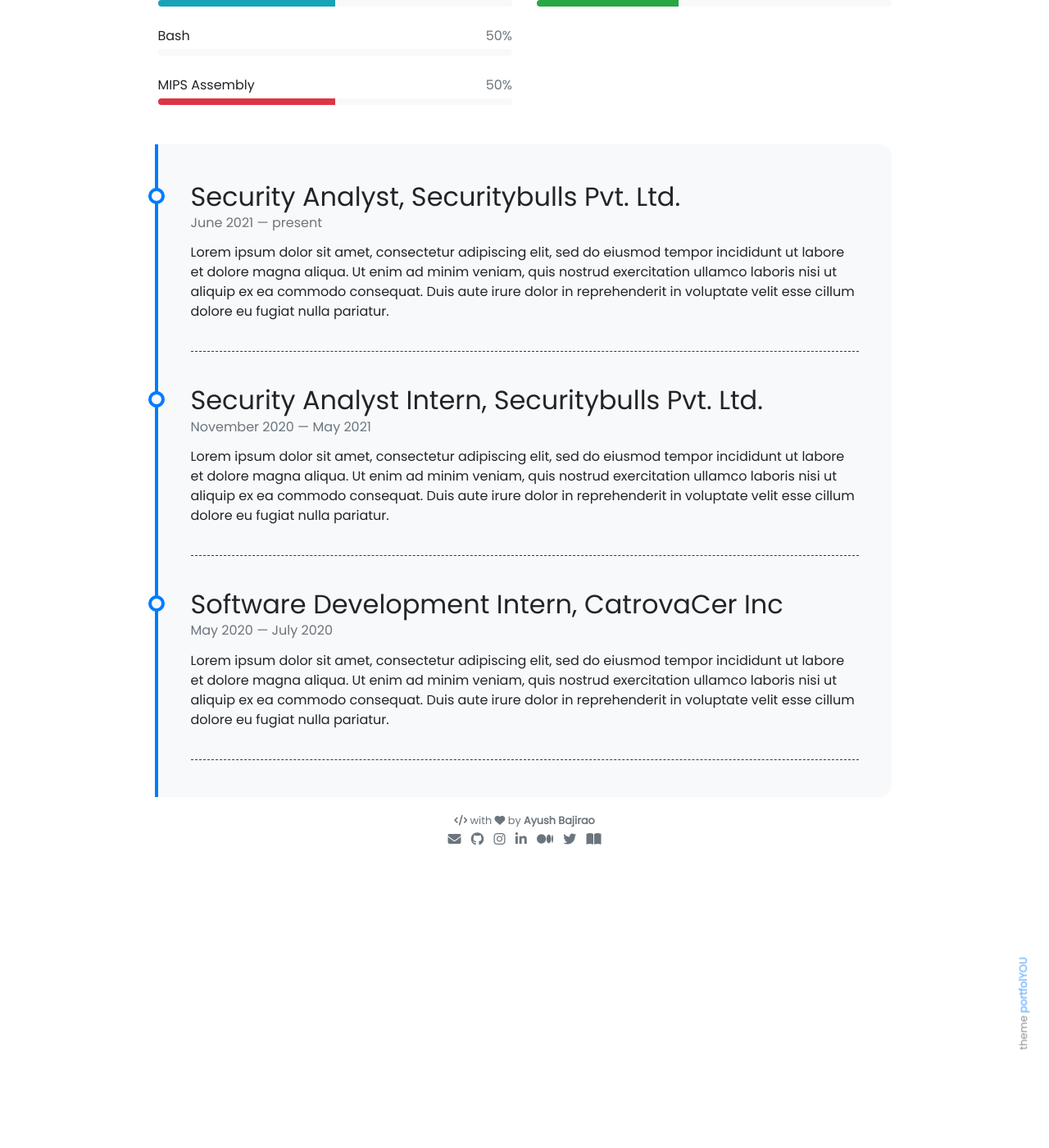
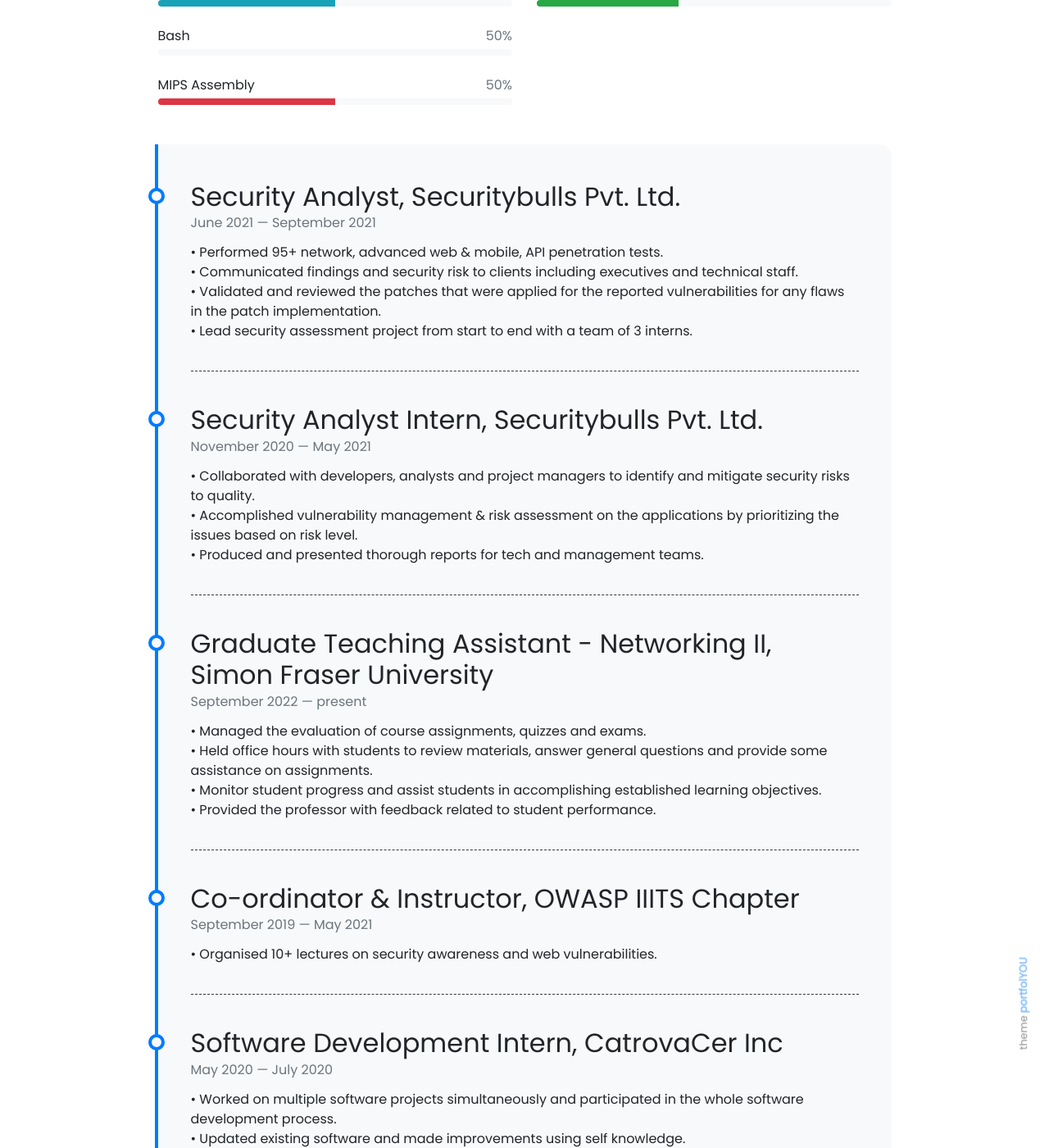
Before and after one commit to johnnydoer/johnnydoer.github.io, a Jekyll site: the page built from pages/about.md, in a window 1280 px wide and 1400 px high, scrolled down 521 px. Shown: the whole window at 82% size. Built offline with Jekyll 4.4.1, drawn with Linux system fonts in a browser that asks for light colours; nearby versions of some CDN libraries; emoji names are drawn with the system emoji font; before the commit the page ends 1573 px from its top, so only the background shows below that; some of the changed text lies outside the part shown.

```diff
--- a/Gemfile
+++ b/Gemfile
@@ -2,3 +2,4 @@ source "https://rubygems.org"
 
 gem "github-pages", group: :jekyll_plugins
 gem 'wdm', '>= 0.1.0' if Gem.win_platform?
+gem 'webrick'
--- a/_config.yml
+++ b/_config.yml
@@ -37,7 +37,7 @@ author:
   instagram         : beingsherlock
 # kaggle            : your_username
   linkedin          : ayushbajirao
-  medium            : your_username
+  medium            : noobhacker.2022
 # soundcloud        : your_username
 # spotify           : your_username
 # stackoverflow     : your_user_id
--- a/_data/timeline.yml
+++ b/_data/timeline.yml
@@ -1,26 +1,34 @@
 - title: Security Analyst, Securitybulls Pvt. Ltd.
   from: June 2021
-  to: present
-  description: Lorem ipsum dolor sit amet, consectetur adipiscing elit,
-               sed do eiusmod tempor incididunt ut labore et dolore magna aliqua.
-               Ut enim ad minim veniam, quis nostrud exercitation ullamco laboris
-               nisi ut aliquip ex ea commodo consequat. Duis aute irure dolor in
-               reprehenderit in voluptate velit esse cillum dolore eu fugiat nulla pariatur.
+  to: September 2021
+  description: • Performed 95+ network, advanced web & mobile, API penetration tests.<br>
+               • Communicated findings and security risk to clients including executives and technical staff.<br>
+               • Validated and reviewed the patches that were applied for the reported vulnerabilities for any flaws in the patch implementation.<br>
+               • Lead security assessment project from start to end with a team of 3 interns.
 
 - title: Security Analyst Intern, Securitybulls Pvt. Ltd.
   from: November 2020
   to: May 2021
-  description: Lorem ipsum dolor sit amet, consectetur adipiscing elit,
-               sed do eiusmod tempor incididunt ut labore et dolore magna aliqua.
-               Ut enim ad minim veniam, quis nostrud exercitation ullamco laboris
-               nisi ut aliquip ex ea commodo consequat. Duis aute irure dolor in
-               reprehenderit in voluptate velit esse cillum dolore eu fugiat nulla pariatur.
+  description: • Collaborated with developers, analysts and project managers to identify and mitigate security risks to quality.<br>
+               • Accomplished vulnerability management & risk assessment on the applications by prioritizing the issues based on risk level.<br>
+               • Produced and presented thorough reports for tech and management teams.
+
+- title: Graduate Teaching Assistant - Networking II, Simon Fraser University
+  from: September 2022
+  to: present
+  description: • Managed the evaluation of course assignments, quizzes and exams.<br>
+               • Held office hours with students to review materials, answer general questions and provide some assistance on assignments.<br>
+               • Monitor student progress and assist students in accomplishing established learning objectives.<br>
+               • Provided the professor with feedback related to student performance.
+
+- title: Co-ordinator & Instructor, OWASP IIITS Chapter
+  from: September 2019
+  to: May 2021
+  description: • Organised 10+ lectures on security awareness and web vulnerabilities.
 
 - title: Software Development Intern, CatrovaCer Inc
   from: May 2020
   to: July 2020
-  description: Lorem ipsum dolor sit amet, consectetur adipiscing elit,
-               sed do eiusmod tempor incididunt ut labore et dolore magna aliqua.
-               Ut enim ad minim veniam, quis nostrud exercitation ullamco laboris
-               nisi ut aliquip ex ea commodo consequat. Duis aute irure dolor in
-               reprehenderit in voluptate velit esse cillum dolore eu fugiat nulla pariatur.
+  description: • Worked on multiple software projects simultaneously and participated in the whole software development process.<br>
+               • Updated existing software and made improvements using self knowledge.<br>
+               • Troubleshooting and correcting program errors or defects.
```
Also changed, not shown: _posts/2015-09-25-how-to-undo-your-git-failure.md (deleted, +0 -8 lines), _posts/2022-09-29-paper-summary.md (added, +9 -0 lines), _posts/2022-10-24-cve-2015-3224-report.md (added, +8 -0 lines), 1 other file.
